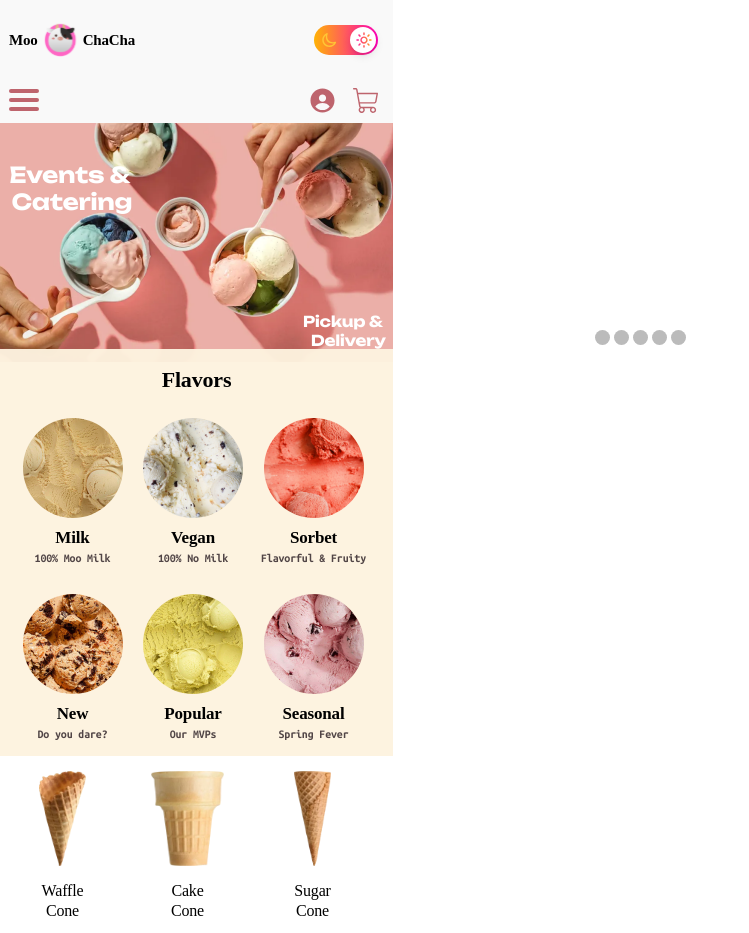
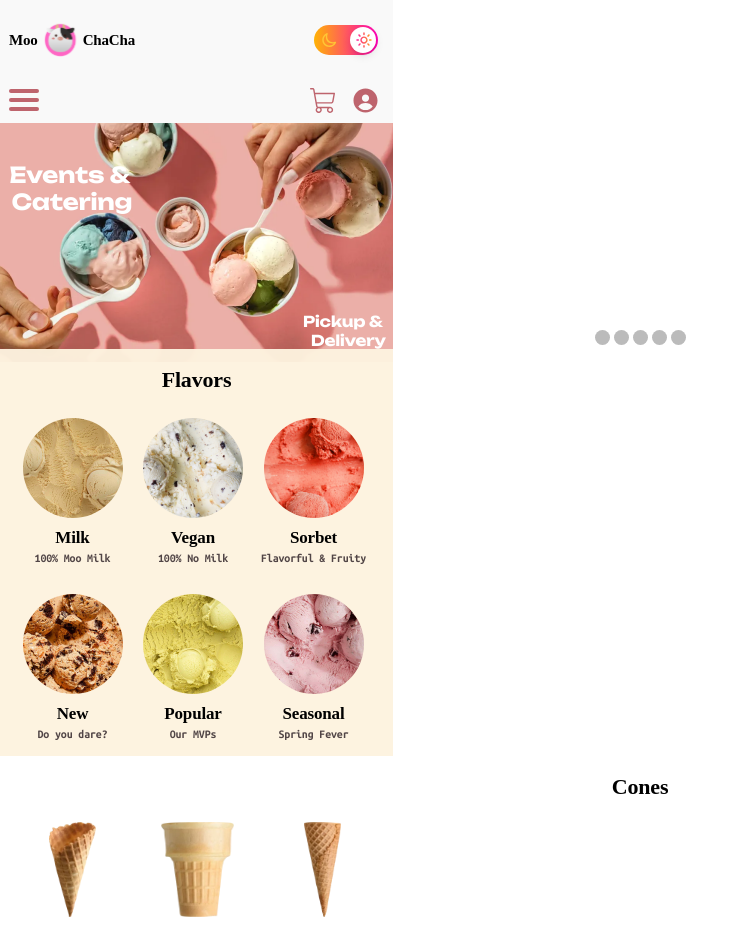
Before and after one commit to donkeykong718/sei-uxdi, a React (Create React App) app: page / in a window 1280 px wide. Shown: the top 933 px of the page, without its empty margins (0-749 px from the left). Built offline with nearby package versions, Linux system fonts and the light colour scheme; a web font is replaced by a local one.

Commit message:
Fixes cones and darkmode toggle

```diff
--- a/src/App.css
+++ b/src/App.css
@@ -19,6 +19,7 @@
   padding: 3px 0 11px;
   background-color: #f9f9f9;
   font-family: 'Unbounded', cursive;
+  z-index: 999;
 }
 
 .NavBarRectangle-16 {
@@ -79,7 +80,11 @@
   flex-grow: 0;
   padding: 2px 2px 2px 7px;
   border-radius: 36.5px;
-  background-image: linear-gradient(to right, #ffb800 -3%, #ff00b8 100%);
+  background-image: linear-gradient(to right, #ffb800 -3%, #ff00b8 100%)
+}
+
+.dark .LightDarkButtonBackground {
+  background-image: linear-gradient(90deg, #20045B -3.13%, #7A3DFA 103.13%);
 }
 
 .LightDarkButtonKnob {
@@ -105,7 +110,7 @@
   webkit-text-fill-color: transparent;
   background-clip: text;
   text-fill-color: transparent;
-  background: linear-gradient(90deg, #FF00B8 -8.33%, #FFB800 108.33%);
+  /* background: linear-gradient(90deg, #FF00B8 -8.33%, #FFB800 108.33%); */
   font-family: Unbounded;
   font-size: 14px;
   line-height: 16px;
@@ -116,6 +121,10 @@
   left: 40px;
   top: 7px;
   border-radius: nullpx;
+}
+
+.dark .LightToggleIcon {
+  background-image: linear-gradient(90deg, #20045B -3.13%, #7A3DFA 103.13%);
 }
 
 .DarkToggleIcon {
@@ -140,14 +149,17 @@
   color: #FFC634;
 }
 
+.dark .DarkToggleIcon {
+  color: #7A3DFA;
+}
+
 .HamburgerLight {
   width: 30px;
   height: 22px;
   padding-top: 25;
 }
 
-
-.LightToggleIcon {
+/* .LightToggleIcon {
   bottom: 0;
   left: 0;
   height: 17px;
@@ -164,7 +176,7 @@
   -webkit-text-fill-color: transparent;
   background-clip: text;
   text-fill-color: transparent;
-}
+} */
 
 .logo-text {
   font-family: 'Unbounded';
@@ -213,7 +225,7 @@
   transition: background ease-out 300ms;
 }
 
-.body .toggle-container {
+.dark .toggle-container {
   background: linear-gradient(90deg, #20045B -3.13%, #7A3DFA 103.13%);
 }
 
@@ -249,12 +261,14 @@
 
 .moon-path {
   fill: #FFC634;
-  transition: fill ease-out 3000ms;
+  /* transition: fill ease-out 3000ms; */
 }
 
 .dark .moon-path {
-  fill: url("#dark-gradient")
+  fill: #7A3DFA
+    /* fill: url("#dark-gradient") */
 }
+
 
 .sun {
   position: absolute;
@@ -275,21 +289,25 @@
   z-index: 1;
 }
 
-.swirl-container {
+.dark .sun {
+  background: linear-gradient(90deg, #20045B -3.13%, #7A3DFA 103.13%);
+}
+
+/* .swirl-container {
   width: 29px;
   height: 30px;
   position: absolute;
   left: 197px;
-}
+} */
 
-.swirl-path {
+/* .swirl-path {
   fill: #D79881;
   transition: fill ease-out 300ms;
 }
 
 .dark .swirl-path {
   fill: #fff;
-}
+} */
 
 .sun-path {
   fill: url("#light-gradient");
@@ -322,13 +340,13 @@
   color: #fff;
 }
 
-.footer-container {
+/* .footer-container {
   position: relative;
   width: 393px;
   height: 400px;
   background-color: #9A6767;
   transition: background-color ease-out 300ms;
-}
+} */
 
 .icon-container {
   display: flex;
@@ -435,7 +453,6 @@ h1 {
   height: 187px;
   overflow-x: scroll;
   background: #FFFFFF;
-
 }
 
 .dark .horizontal-container {
--- a/src/App.js
+++ b/src/App.js
@@ -204,12 +204,12 @@ function App() {
 
           <div className="icon-container">
             <img
-              src={state === "light" ? UserIconLight : UserIconDark}
+              src={state === "light" ? ShoppingCart : ShoppingCartDark}
               alt="User Icon"
               className="icon"
             />
             <img
-              src={state === "light" ? ShoppingCart : ShoppingCartDark}
+              src={state === "light" ? UserIconLight : UserIconDark}
               alt="User Icon"
               className="icon"
             />
@@ -220,6 +220,7 @@ function App() {
       <div className="buffer"></div>
       <Carousel />
       <Card details={flavors} />
+      {/* <p className="option-name">Cones</p> */}
       <HorizontalScroll />
       <Card details={toppings} />
       <img
--- a/src/components/HorizontalScroll.jsx
+++ b/src/components/HorizontalScroll.jsx
@@ -6,9 +6,10 @@ import GlutenFreeCone from '../assets/Cones/gf-cone.png'
 
 export default function HorizontalScroll() {
   return (
+    <div>
+      <h1 style={{ marginTop: "17px", marginBottom: "7px" }}>Cones</h1>
       <div className="horizontal-container">
-
-      <div className='cone-container'>
+        <div style={{ marginLeft: "10px" }} className='cone-container'>
           <div className="image-container">
             <img src={WaffleCone} alt="waffle cone" className="cone" />
           </div>
@@ -36,7 +37,7 @@ export default function HorizontalScroll() {
           <div className='caption'>Kid's  <br></br> Cone</div>
         </div>
 
-      <div className='cone-container'>
+        <div style={{ marginRight: "10px" }} className='cone-container'>
           <div className="image-container">
             <img src={GlutenFreeCone} alt="Gluten-Free Cone" className="cone" />
           </div>
@@ -44,6 +45,6 @@ export default function HorizontalScroll() {
         </div>
 
       </div>
+    </div>
   )
-
 }
```
Also changed, not shown: src/components/NavBar.jsx (+5 -3 lines). Lines whose indentation alone changed are shown as unchanged.
